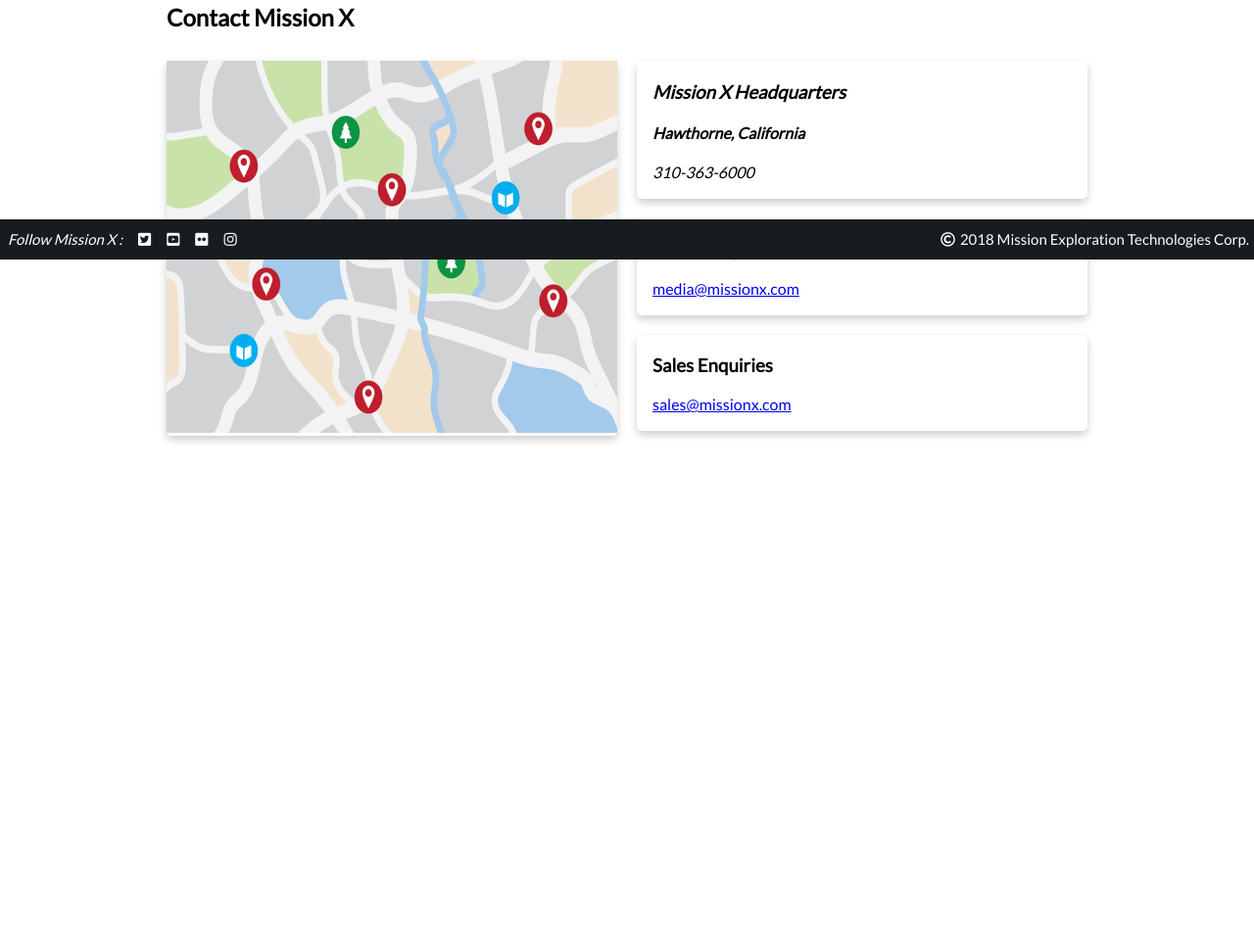
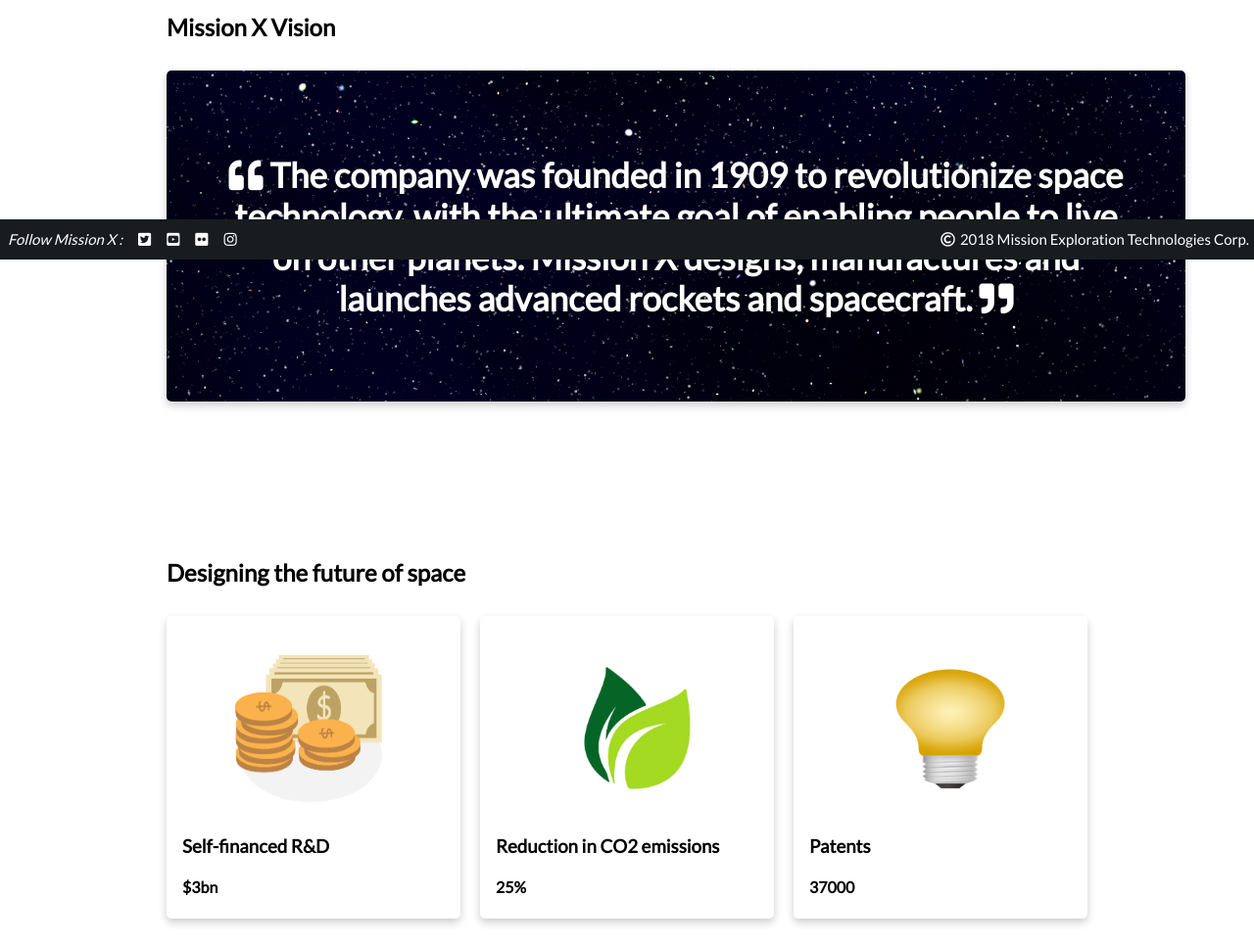
Before and after one commit to rishabh120296/assignment1, a plain HTML site: page about.html in a window 1280 px wide. Shown: the part 535-1500 px from the top of the page at 98% size. Before the commit the page ends 1040 px from the top, so only its background shows below. Drawn offline with Linux system fonts and the light colour scheme.

Commit message:
Final touches

```diff
--- a/about.html
+++ b/about.html
@@ -1,5 +1,6 @@
 <!DOCTYPE html>
 <html lang="en">
+
 <head>
 	<meta charset="UTF-8">
 	<meta name="viewport" content="width=device-width, initial-scale=1.0">
@@ -7,26 +8,30 @@
 	<link rel="stylesheet" type="text/css" href="960_12_col.css">
 	<link rel="stylesheet" type="text/css" href="style.css">
 	<link href="https://fonts.googleapis.com/css?family=Lato" rel="stylesheet">
-	<link rel="stylesheet" href="https://use.fontawesome.com/releases/v5.1.0/css/all.css" integrity="sha384-lKuwvrZot6UHsBSfcMvOkWwlCMgc0TaWr+30HWe3a4ltaBwTZhyTEggF5tJv8tbt" crossorigin="anonymous">
-	<title>About us</title>
+	<link rel="stylesheet" href="https://use.fontawesome.com/releases/v5.1.0/css/all.css" integrity="sha384-lKuwvrZot6UHsBSfcMvOkWwlCMgc0TaWr+30HWe3a4ltaBwTZhyTEggF5tJv8tbt"
+	 crossorigin="anonymous">
+	<title>About Mission X</title>
 </head>
+
 <body>
 
-	<div class="header">
+	<header class="header">
 
-		<a href="index.html" class="logo">Mission <i class="fab fa-xing-square"></i></a>
+		<a href="index.html" class="logo">Mission
+			<i class="fab fa-xing-square"></i>
+		</a>
 
-		<div class="header-right">
+		<nav class="header-right">
 			<a href="index.html">Home</a>
 			<a class="active" href="#">About</a>
 			<a href="gallery.html">Gallery</a>
-		</div>
+		</nav>
 
-	</div>
+	</header>
 
 	<div class="container_12">
 
-		<h2 class="grid_12">Quick Facts about Mission X</h2>
+		<h2 class="grid_12 offset">Quick Facts about Mission X</h2>
 
 		<div class="grid_4 card">
 			<img id="founded_img" src="founded-ico.png" alt="Founded">
@@ -45,17 +50,54 @@
 		</div>
 
 		<div class="grid_4 card">
-				<img id="vehicles_img" src="employee.png" alt="Vehicles">
+			<img id="employee_img" src="employee.png" alt="Vehicles">
 			<div class="card-content">
 				<h3>Employees</h3>
 				<h4>5000+</h4>
 			</div>
 		</div>
 
+		<h2 class="grid_12">Mission X Vision</h2>
+
+		<div class="grid_12 card vision">
+			<h3><i class="fas fa-quote-left"></i>
+			The company was founded in 1909 to revolutionize space technology, with the ultimate goal of enabling people to live on other
+			planets. Mission X designs, manufactures and launches advanced rockets and spacecraft.
+			<i class="fas fa-quote-right"></i></h3>
+		</div>
+
+		<h2 class="grid_12 offset">Designing the future of space</h2>
+
+		<div class="grid_4 card">
+			<img id="rnd_img" src="rnd-ico.jpg" alt="Self-financed R&D">
+			<div class="card-content">
+				<h3>Self-financed R&D</h3>
+				<h4>$3bn</h4>
+			</div>
+		</div>
+
+		<div class="grid_4 card">
+			<img id="eco_img" src="eco-ico.png" alt="Reduction in CO2 emissions">
+			<div class="card-content">
+				<h3>Reduction in CO2 emissions</h3>
+				<h4>25%</h4>
+			</div>
+		</div>
+
+		<div class="grid_4 card">
+			<img id="vehicles_img" src="idea-ico.png" alt="Patents">
+			<div class="card-content">
+				<h3>Patents</h3>
+				<h4>37000</h4>
+			</div>
+		</div>
+
+
+
 		<h2 class="grid_12">Contact Mission X</h2>
 
 		<div class="grid_6 card">
-			<img id="map_img" src="map.webp" alt="Map">
+			<img id="map_img" src="map.jpg" alt="Map">
 		</div>
 
 		<address class="grid_6 card_small">
@@ -69,14 +111,18 @@
 		<div class="grid_6 card_small">
 			<div class="card-content">
 				<h3>Media Enquiries</h3>
-				<p><a href="mailto: media@missionx.com">media@missionx.com</a></p>
+				<p>
+					<a href="mailto: media@missionx.com">media@missionx.com</a>
+				</p>
 			</div>
 		</div>
 
 		<div class="grid_6 card_small">
 			<div class="card-content">
 				<h3>Sales Enquiries</h3>
-				<p><a href="mailto: sales@missionx.com">sales@missionx.com</a></p>
+				<p>
+					<a href="mailto: sales@missionx.com">sales@missionx.com</a>
+				</p>
 			</div>
 		</div>
 	</div>
@@ -92,4 +138,5 @@
 	</div>
 
 </body>
+
 </html>
--- a/style.css
+++ b/style.css
@@ -5,6 +5,10 @@ body, html {
 body{
     font-family: 'Lato', sans-serif;
     margin: 0px;
+}
+
+.offset{
+  margin-top: 100px;
 }
 
 
@@ -53,7 +57,7 @@ body{
     overflow: hidden;
     background-color: #181c1f;
     padding: 20px 10px;
-    position: sticky;
+    position: fixed;
     top: 0;
     width: 100%;
     z-index: 1000;
@@ -110,17 +114,17 @@ body{
   margin-bottom: 10px;
   margin-top: 10px;
 }
+
 .card_small:hover {
   box-shadow: 0 8px 16px 0 rgba(0,0,0,0.2);
 }
-
 
 #founded_img {
   height: 200px;
   width: 300px;
 }
 
-  #vehicles_img {
+#vehicles_img, #employee_img, #eco_img {
   height: 130px;
   width: 120px;
   padding-left: 100px;
@@ -128,12 +132,26 @@ body{
   padding-bottom: 20px;
 }
 
+#rnd_img {
+  height: 150px;
+  width: 150px;
+  padding-left: 70px;
+  padding-top: 40px;
+  padding-bottom: 10px;
+}
+
+.vision {
+  padding: 50px;
+  text-align: center;
+  background-image: url("vision_bg.jpg");
+  color: white;
+  font-size: 30px;
+}
+
 #map_img {
   height: 380px;
   width: 460px;
 }
-
-
 
 .footer{
   position: fixed;
@@ -146,7 +164,6 @@ body{
 }
 
 .footer i{
-
   float: left;
   text-align: center;
   padding: 8px;
@@ -161,7 +178,6 @@ body{
   padding-right: 5px;
   font-size: 15px;
   line-height: 25px;
-
 }
 
 .container {
```
Also changed, not shown: gallery.html (+19 -7 lines), eco-ico.png (added), idea-ico.png (added), map.jpg (added), map.webp (deleted), rnd-ico.jpg (added), vision_bg.jpg (added). Lines whose indentation alone changed are shown as unchanged.
